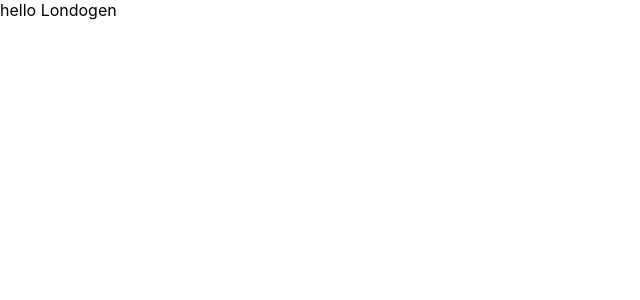
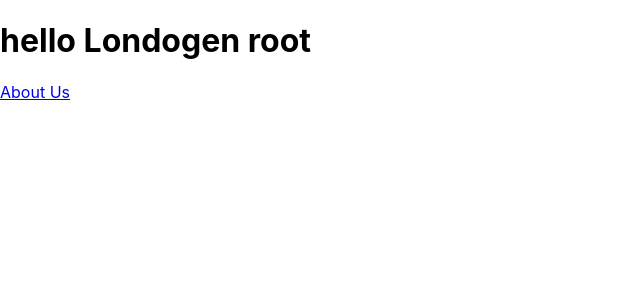
Before and after one commit to mostafizur99/londogen, a React (Create React App) app: page / in a window 1280 px wide. Shown: the top 300 px of the page, without its empty margins (0-640 px from the left). Built offline with nearby package versions, Linux system fonts and the light colour scheme.

Commit message:
feat: react-router added

```diff
--- a/package.json
+++ b/package.json
@@ -8,6 +8,7 @@
     "@testing-library/user-event": "^13.2.1",
     "react": "^18.2.0",
     "react-dom": "^18.2.0",
+    "react-router-dom": "^6.4.2",
     "react-scripts": "5.0.1",
     "web-vitals": "^2.1.0"
   },
--- a/src/App.js
+++ b/src/App.js
@@ -1,8 +1,33 @@
+import {
+  createBrowserRouter,
+  RouterProvider,
+  Route,
+  Link,
+} from "react-router-dom";
 
 function App() {
+  const router = createBrowserRouter([
+    {
+      path: "/",
+      element: (
+        <div>
+          <h1> hello Londogen root</h1>
+          <Link to="about">About Us</Link>
+        </div>
+      ),
+    },
+    {
+      path: "about",
+      element: <div>
+        <h1>  About</h1>
+        <Link to="/">Home</Link>
+      </div>
+    },
+  ])
+
   return (
     <div >
-      hello Londogen
+      <RouterProvider router={router}></RouterProvider>
     </div>
   );
 }
```
Also changed, not shown: 1 other file (tests, documents, lock files or other folders).
